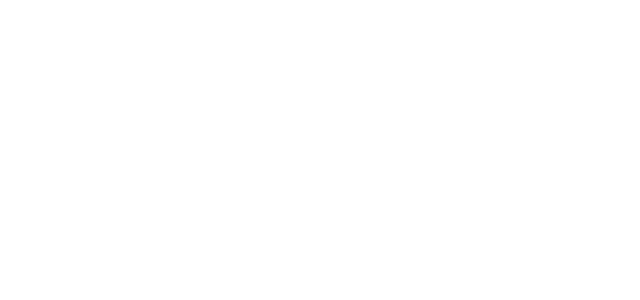
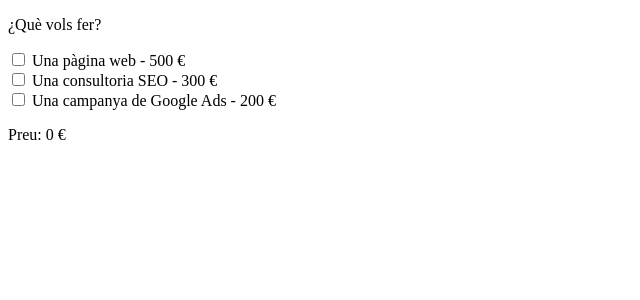
Before and after one commit to jsboquet/Sprint-7_ITAcademy, a React (Create React App) app in the folder pressupost/: page / in a window 1280 px wide. Shown: the top 300 px of the page, without its empty margins (0-640 px from the left). Built offline with nearby package versions, Linux system fonts and the light colour scheme.

Commit message:
Exercici 1

```diff
--- a/pressupost/src/App.js
+++ b/pressupost/src/App.js
@@ -1,5 +1,54 @@
+import { useState } from "react";
+
 function App() {
-  return <div></div>;
+  const [serveis, setServeis] = useState({
+    web: false,
+    seo: false,
+    ads: false
+  });
+
+  const [pressu, setPressu] = useState(0);
+
+  const handleInputChange = (event) => {
+    setServeis({
+      ...serveis,
+      [event.target.name] : event.target.checked
+    })
+    setPressu(
+      event.target.checked ? pressu + parseInt(event.target.value) : pressu - parseInt(event.target.value)
+    )
+  };
+
+  return (
+    <>
+      <p>¿Què vols fer?</p>
+      <input
+        type="checkbox"
+        name="web"
+        value="500"
+        onChange={handleInputChange}
+      />
+      <label for="web"> Una pàgina web - 500 €</label>
+      <br />
+      <input
+        type="checkbox"
+        name="seo"
+        value="300"
+        onChange={handleInputChange}
+      />
+      <label for="seo"> Una consultoria SEO - 300 €</label>
+      <br />
+      <input
+        type="checkbox"
+        name="ads"
+        value="200"
+        onChange={handleInputChange}
+      />
+      <label for="ads"> Una campanya de Google Ads - 200 €</label>
+      <br />
+      <p>Preu: {pressu} €</p>
+    </>
+  );
 }
 
 export default App;
```
